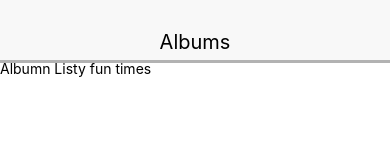
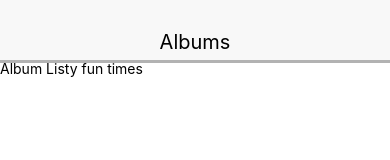
Before and after one commit to charityvanb/thisthingr, a React Native app: screen / in a window 390 px wide. Shown: the top 160 px of the page. Built offline with nearby package versions, Linux system fonts and the light colour scheme; no server answers.

Commit message:
Corrected a spelling error

```diff
--- a/components/AlbumList.js
+++ b/components/AlbumList.js
@@ -1,19 +1,18 @@
 import React from 'react';
 import { View, Text } from 'react-native';
-import axios from 'axios';
-
 
 export default class AlbumList extends React.Component {
     componentWillMount() {
         console.log('component will mount in AlbumList')
-            axios.get ('https://rallycoding.herokuapp.com/api/music_albums')
+            fetch('https://rallycoding.herokuapp.com/api/music_albums')
             .then((response) => response.json())
-            .then((responseData) => this.setState({ albums: responseData }))
+            .then(data => this.setState({ albums: data }));
     }
+
     render() {
     return (
         <View>
-            <Text>Albumn Listy fun times</Text>
+            <Text>Album Listy fun times</Text>
         </View>
         )
     }
```
